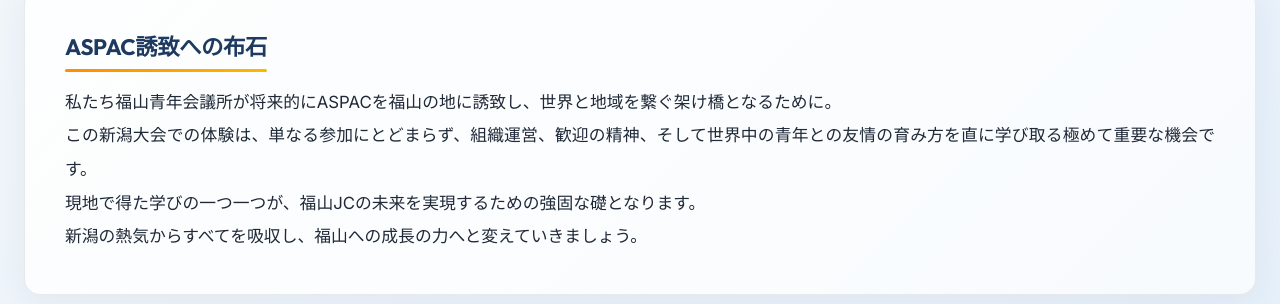
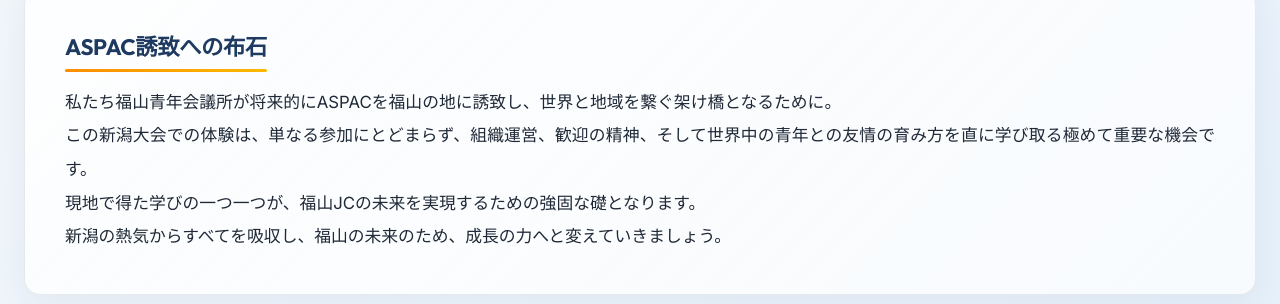
Before and after one commit to JCIF-GIT/aspac, a website: page index.html in a window 1280 px wide. Shown: the part 491-795 px from the top of the page. Drawn offline with Linux system fonts and the light colour scheme.

Commit message:
Add files via upload

```diff
--- a/index.html
+++ b/index.html
@@ -68,7 +68,7 @@
             私たち福山青年会議所が将来的にASPACを福山の地に誘致し、世界と地域を繋ぐ架け橋となるために。<br>
             この新潟大会での体験は、単なる参加にとどまらず、組織運営、歓迎の精神、そして世界中の青年との友情の育み方を直に学び取る極めて重要な機会です。<br>
             現地で得た学びの一つ一つが、福山JCの未来を実現するための強固な礎となります。<br>
-            新潟の熱気からすべてを吸収し、福山への成長の力へと変えていきましょう。
+            新潟の熱気からすべてを吸収し、福山の未来のため、成長の力へと変えていきましょう。
           </p>
         </div>
 
```
